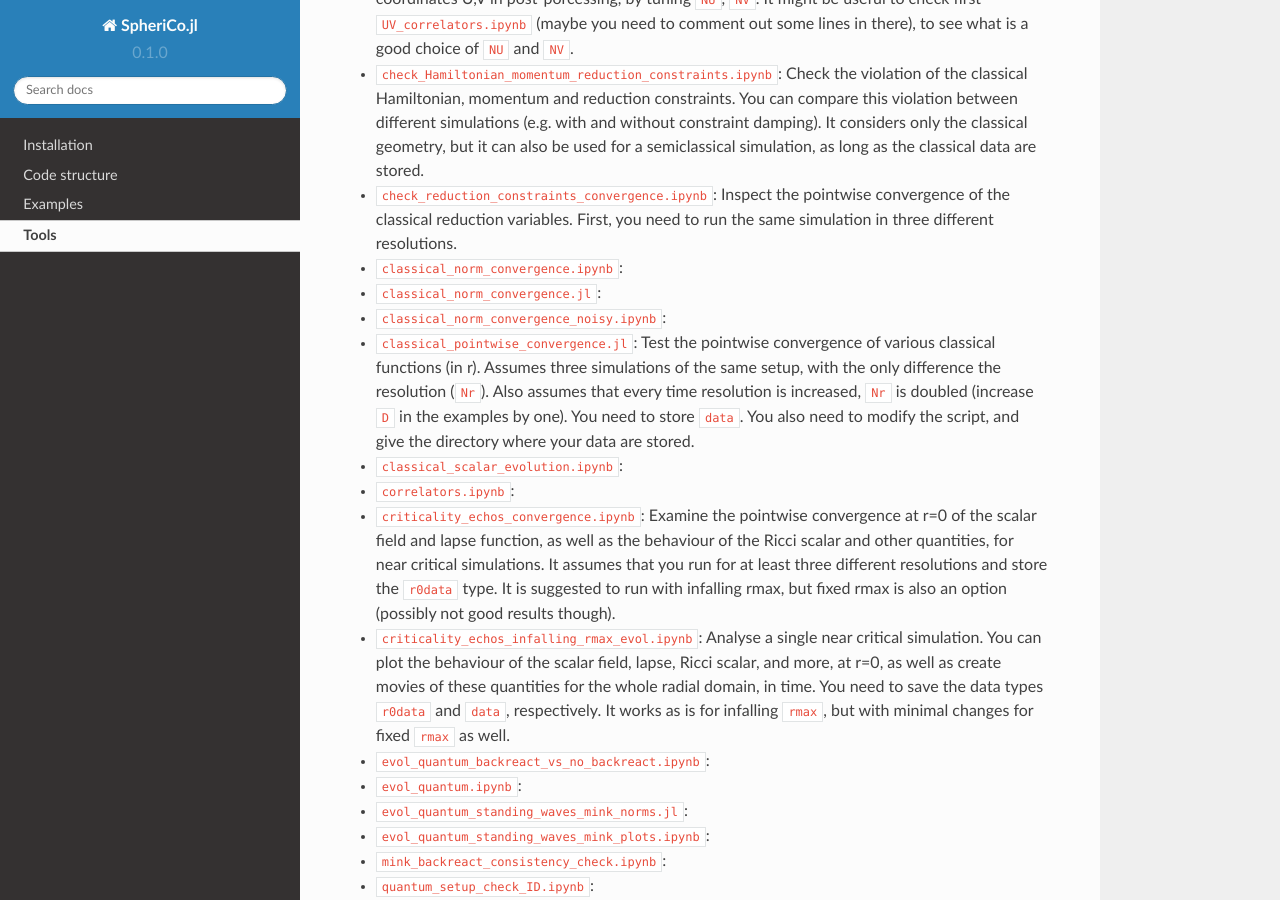
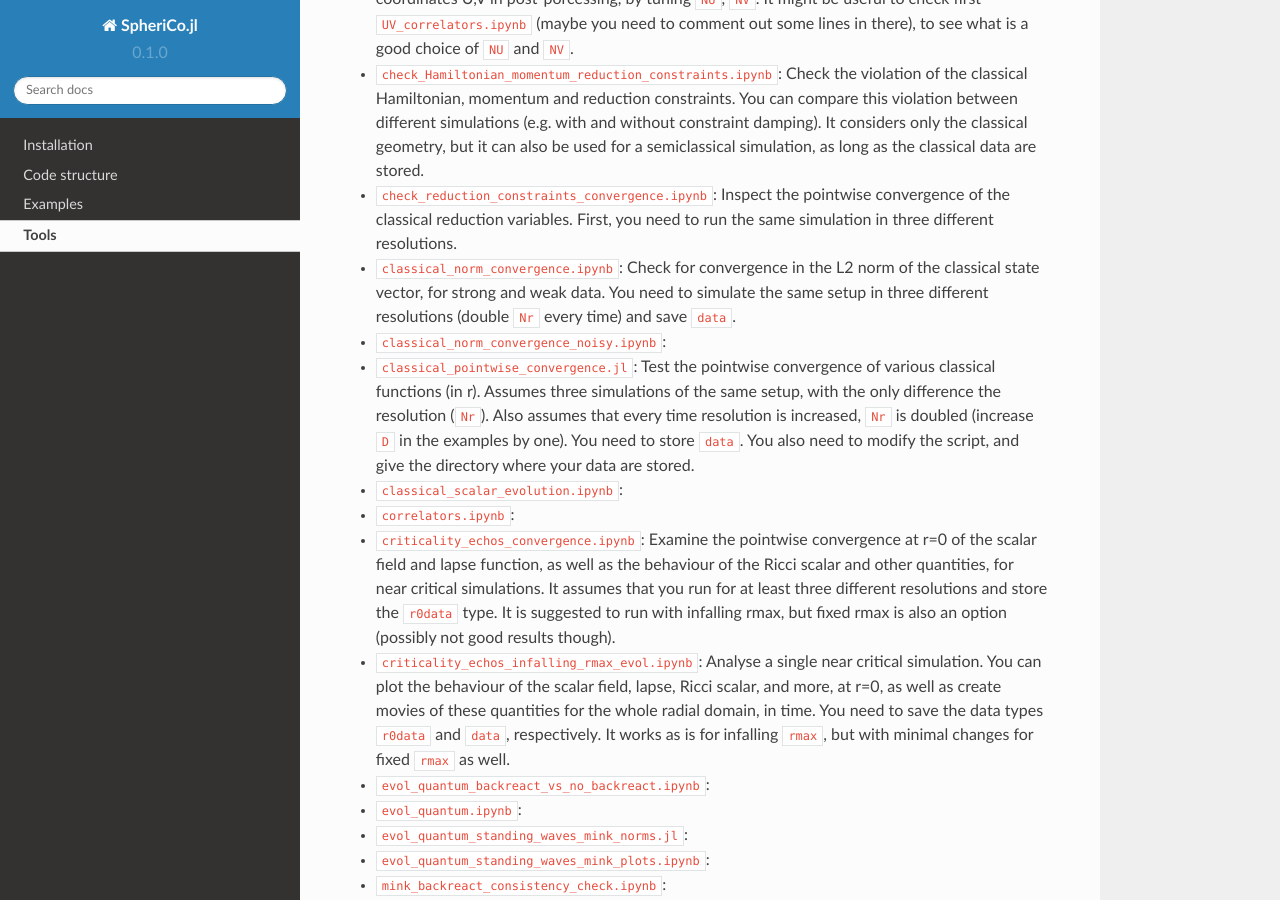
Before and after one commit to ThanasisGiannakopoulos/SpheriCo.jl, a Sphinx documentation site: the page built from docs/source/tools.rst, in a window 1280 px wide and 900 px high, scrolled down 658 px. Built offline with Sphinx 7.4.7 and the Read the Docs theme 2.0.0, drawn with Linux system fonts in a browser that asks for light colours.

Commit message:
tools/docs: classical norm convergence, smooth
Signed-off-by: thanasis@Dobby <giannakopoulos.th@gmail.com>

```diff
--- a/docs/source/tools.rst
+++ b/docs/source/tools.rst
@@ -49,9 +49,10 @@ how it interacts with other tools:
   pointwise convergence of the classical reduction variables. First,
   you need to run the same simulation in three different resolutions.
 
-- ``classical_norm_convergence.ipynb``:
-
-- ``classical_norm_convergence.jl``:
+- ``classical_norm_convergence.ipynb``: Check for convergence in the
+  L2 norm of the classical state vector, for strong and weak data. You
+  need to simulate the same setup in three different resolutions
+  (double ``Nr`` every time) and save ``data``.
 
 - ``classical_norm_convergence_noisy.ipynb``:
 
```
Also changed, not shown: 2 other files.
